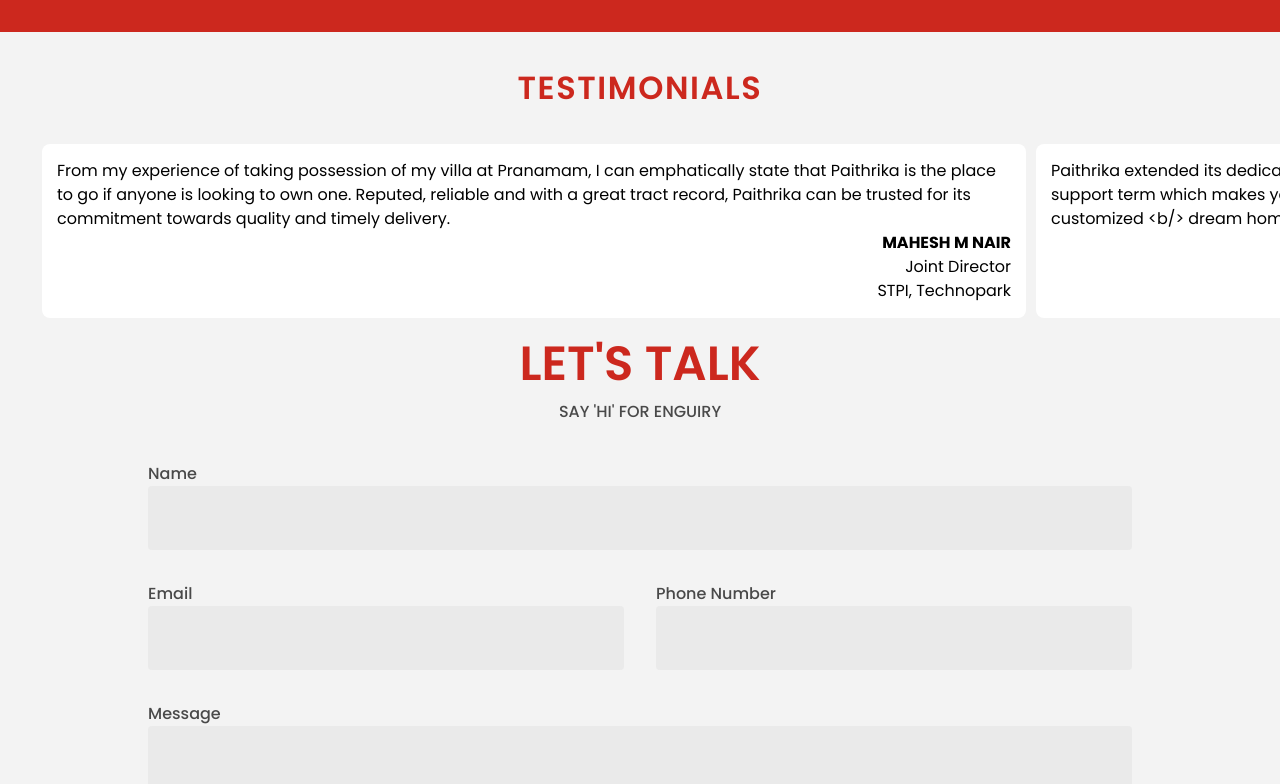
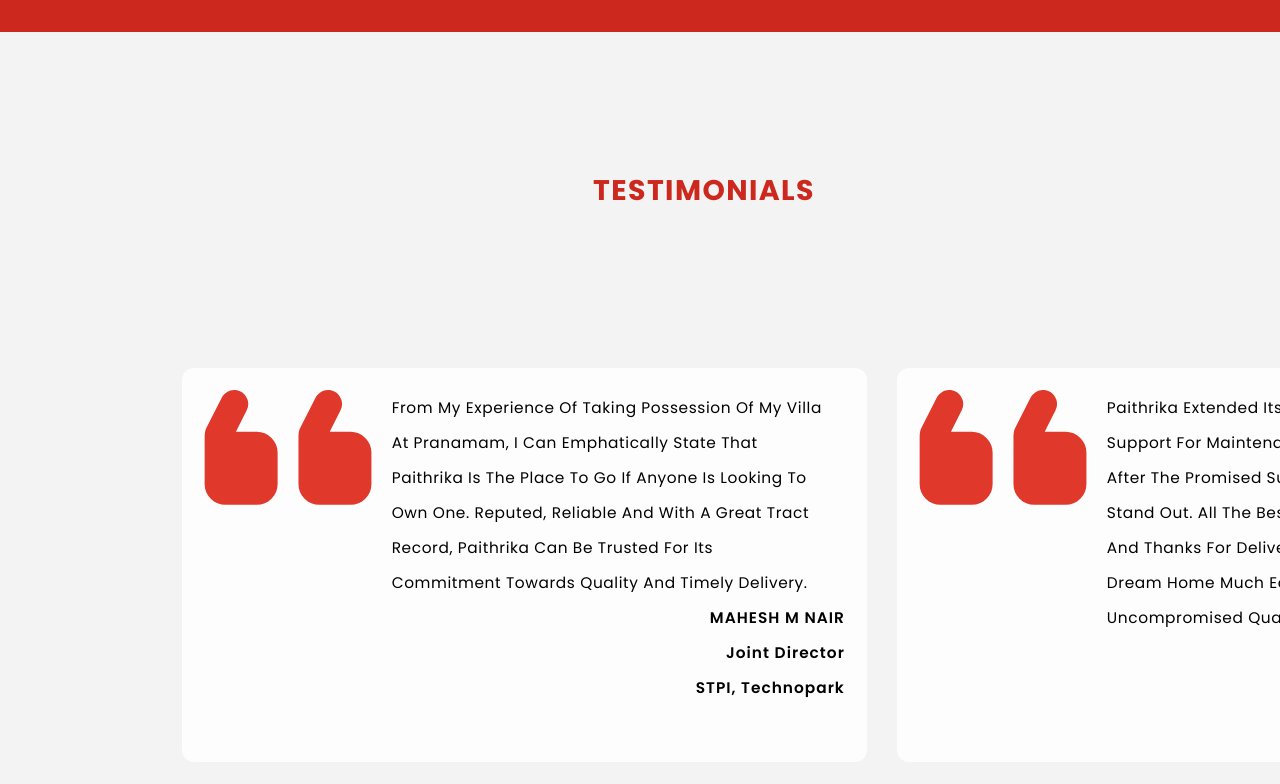
Before and after one commit to 4N1Z/PaithrikaHome, a React (Vite) app: page / in a window 1280 px wide. Shown: the part 3056-3840 px from the top of the page. Built offline with nearby package versions, Linux system fonts and the light colour scheme.

Commit message:
Testimonials completed

```diff
--- a/src/components/Testimon/Testimon.css
+++ b/src/components/Testimon/Testimon.css
@@ -1,21 +1,34 @@
 :root {
     --gutter: 20px;
   }
+.no-scrollbar::-webkit-scrollbar {
+  display: none;
+}
+
 .testimonial-container{
-  /* margin:0 auto;
-  width: 70vw; */
+  padding-top: 10vh;
+  padding-left: 10%;
+  min-height: 70vh;
+  font-size: 0.74em;
 }
+
+.content-container{
+  padding: 100px 0 100px 0;
+}
+
 .hs {
+
     display: grid;
-    grid-gap: calc(var(--gutter) / 2);
+    grid-gap: 30px;
     grid-template-columns: 2em;
-    grid-template-rows: minmax(150px, 1fr);
+    grid-template-rows: minmax(250px, 2fr);
     grid-auto-flow: column;
-    grid-auto-columns: calc(80% - var(--gutter) * 2);
+    grid-auto-columns: calc(60% - var(--gutter) * 0.3);
 
     overflow-x: scroll;
     scroll-snap-type: x proximity;
     padding-bottom: calc(.75 * var(--gutter));
+
     margin-bottom: calc(-.25 * var(--gutter));
   }
 
@@ -25,27 +38,105 @@
     width: 10px;
   }
 
+.testimonial-bar{
+  background-image: url(../../assets/images/quotesDim.svg);
+
+  content: '';
+  background: #fefdfd;
+  /* opacity: 0.8; */
+  backdrop-filter: blur(12px);
+  border-radius: 12px;
+  /* border: 3em #CC281E; */
+}
+
+.testimonial-bar:hover{
+    transform :scale(1.009);
+}
+
+.titleTestimon{
+  padding:2em 0 2em 0;
+  text-align: center;
+  font-weight: 700;
+  color: #CC281E;
+  font-size:2.4em;
+  letter-spacing: 0.05em;
+  text-transform: uppercase;
+
+}
+
 .hs > li,
 .item {
 
+  /* background-image: url(); */
+
   scroll-snap-align: center;
-  padding: calc(var(--gutter) / 2 * 1.5);
+  padding: calc(var(--gutter) / 2 * 2.2);
   display: flex;
   flex-direction: column;
   justify-content: center;
   align-items: center;
-  background: #fff;
-  border-radius: 8px;
+
+
+}
+.quotes-Testimonial{
+  display: flex;
+  flex-direction: row;
+  align-items: flex-start;
+  /* flex-wrap: wrap; */
+  gap: 20px;
+
 }
 
-.no-scrollbar::-webkit-scrollbar {
-    display: none;
-  }
 
+.user{
+  font-style: normal;
+  font-weight: 600;
+  font-size: 1.3em;
+  line-height: 35px;
+  letter-spacing: 1px;
+  text-transform: capitalize;
+  text-align: right;
+  /* width: 100%; */
+}
   p.user{
     text-align: right;
     margin-left: auto;
   }
   .user-name{
-    font-weight: bold;
+    font-weight:600;
+
   }
+  .review{
+    font-style: normal;
+    font-weight: 400;
+    font-size:1.3em;
+    line-height: 35px;
+    letter-spacing: 0.6px;
+    text-transform: capitalize;
+  }
+
+
+  @media screen and (max-width: 640px){
+    .hs{
+      grid: none;
+      grid-auto-flow: column;
+      grid-auto-columns: calc(60% + var(--gutter) * 10);
+
+    }
+    .testimonial-bar{
+      background-image: url(../../assets/images/quotesDim.svg);
+      background-repeat: no-repeat;
+      background-position:10px 20px ;
+      flex:none;
+    }
+    .quoteImage{
+      display: none;
+
+    }
+    /* .testimonial-container{
+      padding-top: 10vh;
+      padding-left: 30px;
+      min-height: 70vh;
+      font-size: 0.74em;
+    }  */
+  }
--- a/src/components/Testimon/Testimon.jsx
+++ b/src/components/Testimon/Testimon.jsx
@@ -5,22 +5,34 @@
 
 function Testimon() {
   return (
+
     <div className='testimonial-container'>
-      <div className='headingMain' style={{ color:'#CC281E'}}>Testimonials</div>
+      <h1 className='titleTestimon'>Testimonials</h1>
+
+      <div className="content-container">
         <ul class="hs full no-scrollbar">
+
+          {/*  */}
         {sampleTestimonials.map((item)=>(
+          <div className='testimonial-bar'>
           <li className="item">
+            <div className="quotes-Testimonial">
+            <img className="quoteImage" src={quotes} alt="" />
+
             <p className="review">
               {item.detail}
             </p>
+            <br /></div>
             <p className="user">
               <span className='user-name'>{item.id}</span> <br />
               {item.designation} <br />
               {item.post}
             </p>
           </li>
+          </div>
         ))}
         </ul>
+      </div>
     </div>
   )
 }
--- a/src/components/Testimonials/Testimonials.jsx
+++ b/src/components/Testimonials/Testimonials.jsx
@@ -29,4 +29,5 @@
 
 }
 
+
 export default Testimonials;
```
Also changed, not shown: src/components/Testimonials/Testimonials.css (+3 -7 lines). Lines whose indentation alone changed are shown as unchanged.
